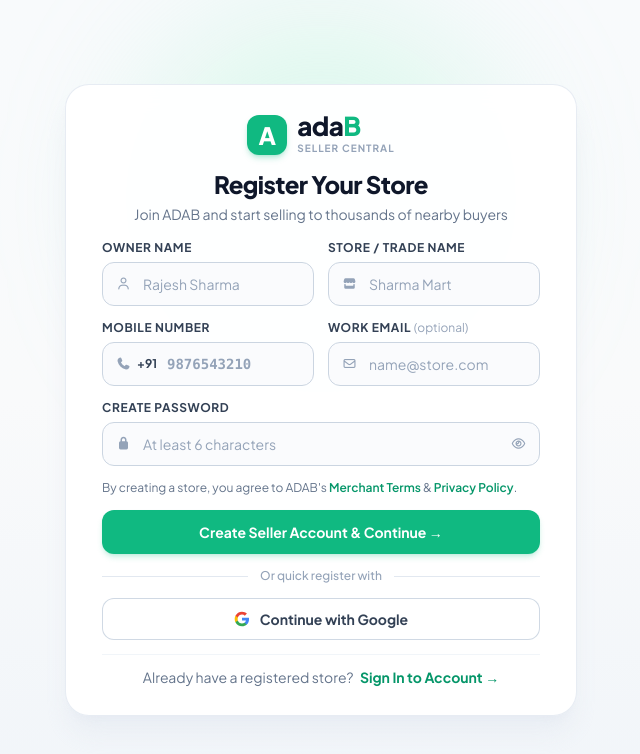
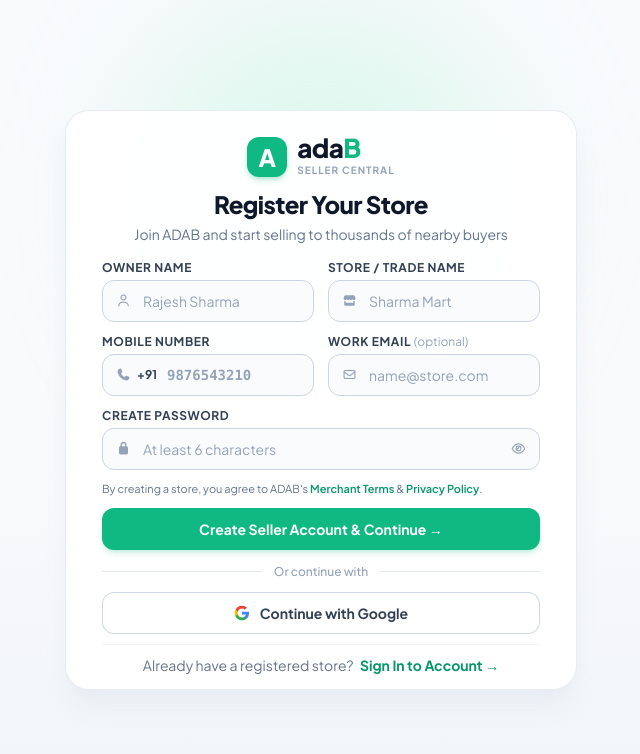
Before and after one commit to shaikh-farukh/ADAB-B2C-TEAM, a React (Vite) app in the folder ADAB-Shop-Portal/Shop-Frontend/: page /signup in a window 1280 px wide. Shown: the top 754 px of the page, without its empty margins (319-959 px from the left). Built offline with nearby package versions, Linux system fonts and the light colour scheme; no server answers.

Commit message:
style(auth): lock card height to 580px with flex distribution and synchronize google button text

```diff
--- a/ADAB-Shop-Portal/Shop-Frontend/src/pages/SignInPage.jsx
+++ b/ADAB-Shop-Portal/Shop-Frontend/src/pages/SignInPage.jsx
@@ -296,10 +296,12 @@ export default function SignInPage() {
 
       {/* Main Centered Floating Card */}
       <div className="w-full max-w-lg relative z-10 my-auto">
-        <div className="bg-white/95 backdrop-blur-md py-6 sm:py-7 px-6 sm:px-9 shadow-xl shadow-slate-200/60 border border-slate-200/80 rounded-2xl sm:rounded-3xl transition-all max-h-[calc(100dvh-1.5rem)] overflow-y-auto">
+        <div className="bg-white/95 backdrop-blur-md py-6 sm:py-6.5 px-6 sm:px-9 shadow-xl shadow-slate-200/60 border border-slate-200/80 rounded-2xl sm:rounded-3xl transition-all max-h-[calc(100dvh-1.5rem)] overflow-y-auto sm:h-[580px] flex flex-col justify-between">
 
+          {/* Top Section: Branding & Header */}
+          <div>
             {/* Logo & Branding */}
-          <div className="flex items-center justify-center gap-2.5 mb-2.5 sm:mb-3">
+            <div className="flex items-center justify-center gap-2.5 mb-2 sm:mb-2.5">
               <div className="w-9 h-9 sm:w-10 sm:h-10 bg-emerald-500 rounded-xl flex items-center justify-center text-white font-black text-xl sm:text-2xl shadow-md shadow-emerald-500/25">
                 A
               </div>
@@ -313,7 +315,7 @@ export default function SignInPage() {
               </div>
             </div>
 
-          <div className="text-center mb-3.5 sm:mb-4">
+            <div className="text-center mb-3 sm:mb-3.5">
               <h1 className="text-xl sm:text-2xl font-extrabold text-slate-900 tracking-tight leading-tight">
                 Welcome Back
               </h1>
@@ -321,9 +323,12 @@ export default function SignInPage() {
                 Sign in to manage your store, orders & inventory
               </p>
             </div>
+          </div>
 
+          {/* Middle Section: Sliders & Form */}
+          <div className="my-auto py-0.5">
             {/* Identifier Selector: Phone vs Email (Slider 1) */}
-          <div className="flex p-1 bg-slate-100/90 rounded-xl mb-3 sm:mb-3.5 border border-slate-200/60 h-[40px]">
+            <div className="flex p-1 bg-slate-100/90 rounded-xl mb-2.5 sm:mb-3 border border-slate-200/60 h-[38px] sm:h-[40px]">
               <button
                 type="button"
                 onClick={() => selectIdMode('phone')}
@@ -349,11 +354,11 @@ export default function SignInPage() {
             </div>
 
             {/* Sign In Form */}
-          <form className="space-y-3 sm:space-y-3.5" onSubmit={handleUnifiedSubmit} noValidate autoComplete="off">
+            <form className="space-y-2.5 sm:space-y-3" onSubmit={handleUnifiedSubmit} noValidate autoComplete="off">
 
               {/* Identifier Input */}
               <div>
-              <label className="block text-xs font-bold text-slate-700 uppercase tracking-wider mb-1.5">
+                <label className="block text-xs font-bold text-slate-700 uppercase tracking-wider mb-1">
                   {idMode === 'phone' ? 'Mobile Number' : 'Work Email Address'}
                 </label>
                 <div className="relative">
@@ -376,7 +381,7 @@ export default function SignInPage() {
                     value={idMode === 'phone' ? phone : email}
                     onChange={idMode === 'phone' ? handlePhoneChange : handleEmailChange}
                     placeholder={idMode === 'phone' ? '9876543210' : 'name@store.com'}
-                  className={`block w-full pr-3.5 py-2 h-[42px] sm:h-[44px] bg-slate-50/70 border border-slate-300 rounded-xl text-slate-900 placeholder-slate-400 outline-none focus:ring-2 focus:ring-emerald-500/20 focus:border-emerald-500 focus:bg-white text-xs sm:text-sm transition-all ${
+                    className={`block w-full pr-3.5 py-1.5 h-[40px] sm:h-[42px] bg-slate-50/70 border border-slate-300 rounded-xl text-slate-900 placeholder-slate-400 outline-none focus:ring-2 focus:ring-emerald-500/20 focus:border-emerald-500 focus:bg-white text-xs sm:text-sm transition-all ${
                       idMode === 'phone' ? 'pl-16 font-mono font-bold' : 'pl-10 font-sans'
                     }`}
                   />
@@ -385,7 +390,7 @@ export default function SignInPage() {
 
               {/* Method Switcher: Password vs OTP (Slider 2 - synced to match Slider 1) */}
               <div>
-              <div className="flex p-1 bg-slate-100/90 rounded-xl mb-2.5 border border-slate-200/60 h-[40px]">
+                <div className="flex p-1 bg-slate-100/90 rounded-xl mb-2 border border-slate-200/60 h-[38px] sm:h-[40px]">
                   <button
                     type="button"
                     onClick={() => {
@@ -422,7 +427,7 @@ export default function SignInPage() {
                 <div>
                   {authMode === 'password' ? (
                     <div>
-                    <div className="flex items-center justify-between mb-1.5">
+                      <div className="flex items-center justify-between mb-1">
                         <label className="block text-xs font-bold text-slate-700 uppercase tracking-wider">
                           Password
                         </label>
@@ -446,7 +451,7 @@ export default function SignInPage() {
                           value={password}
                           onChange={(e) => setPassword(e.target.value)}
                           placeholder="••••••••"
-                        className="block w-full h-[42px] sm:h-[44px] pl-10 pr-10 py-2 bg-slate-50/70 border border-slate-300 rounded-xl text-slate-900 placeholder-slate-400 outline-none focus:ring-2 focus:ring-emerald-500/20 focus:border-emerald-500 focus:bg-white text-xs sm:text-sm"
+                          className="block w-full h-[40px] sm:h-[42px] pl-10 pr-10 py-1.5 bg-slate-50/70 border border-slate-300 rounded-xl text-slate-900 placeholder-slate-400 outline-none focus:ring-2 focus:ring-emerald-500/20 focus:border-emerald-500 focus:bg-white text-xs sm:text-sm"
                         />
                         <button
                           type="button"
@@ -460,7 +465,7 @@ export default function SignInPage() {
                     </div>
                   ) : (
                     <div>
-                    <div className="flex items-center justify-between mb-1.5">
+                      <div className="flex items-center justify-between mb-1">
                         <label className="block text-xs font-bold text-slate-700 uppercase tracking-wider">
                           {otpSent ? 'Enter 6-Digit OTP' : 'One-Time Code'}
                         </label>
@@ -476,13 +481,13 @@ export default function SignInPage() {
                           type="button"
                           onClick={handleSendOtp}
                           disabled={submitting}
-                        className="w-full h-[42px] sm:h-[44px] rounded-xl border border-emerald-500 bg-emerald-50/60 hover:bg-emerald-100/80 text-emerald-700 font-bold text-xs sm:text-sm uppercase tracking-wider flex items-center justify-center gap-2 cursor-pointer transition disabled:opacity-60"
+                          className="w-full h-[40px] sm:h-[42px] rounded-xl border border-emerald-500 bg-emerald-50/60 hover:bg-emerald-100/80 text-emerald-700 font-bold text-xs sm:text-sm uppercase tracking-wider flex items-center justify-center gap-2 cursor-pointer transition disabled:opacity-60"
                         >
                           <i className="fa-solid fa-paper-plane text-xs text-emerald-600"></i>
                           <span>{submitting ? 'Sending Code...' : 'Request OTP Code'}</span>
                         </button>
                       ) : (
-                      <div className="flex items-center gap-2 h-[42px] sm:h-[44px] w-full">
+                        <div className="flex items-center gap-2 h-[40px] sm:h-[42px] w-full">
                           <div className="relative flex-1 h-full">
                             <div className="absolute inset-y-0 left-0 pl-3.5 flex items-center pointer-events-none text-slate-400">
                               <i className="fa-solid fa-shield-halved text-xs"></i>
@@ -495,14 +500,14 @@ export default function SignInPage() {
                               value={otp}
                               onChange={(e) => setOtp(e.target.value.replace(/\D/g, '').slice(0, 6))}
                               placeholder="123456"
-                            className="block w-full h-[42px] sm:h-[44px] pl-10 pr-3.5 bg-slate-50 border border-slate-300 rounded-xl text-slate-900 text-sm font-mono font-bold tracking-widest outline-none focus:ring-2 focus:ring-emerald-500/20 focus:border-emerald-500 focus:bg-white"
+                              className="block w-full h-[40px] sm:h-[42px] pl-10 pr-3.5 bg-slate-50 border border-slate-300 rounded-xl text-slate-900 text-sm font-mono font-bold tracking-widest outline-none focus:ring-2 focus:ring-emerald-500/20 focus:border-emerald-500 focus:bg-white"
                             />
                           </div>
                           <button
                             type="button"
                             onClick={handleSendOtp}
                             disabled={submitting || countdown > 0}
-                          className={`h-[42px] sm:h-[44px] px-3.5 rounded-xl text-xs sm:text-sm font-bold shrink-0 transition cursor-pointer ${
+                            className={`h-[40px] sm:h-[42px] px-3.5 rounded-xl text-xs sm:text-sm font-bold shrink-0 transition cursor-pointer ${
                               countdown > 0
                                 ? 'bg-slate-100 text-slate-400 border border-slate-200 cursor-not-allowed'
                                 : 'bg-emerald-50 text-emerald-700 border border-emerald-200 hover:bg-emerald-100'
@@ -521,14 +526,17 @@ export default function SignInPage() {
               <button
                 type="submit"
                 disabled={submitting}
-              className="w-full h-[42px] sm:h-[44px] flex justify-center items-center py-2 px-4 rounded-xl shadow-md shadow-emerald-500/20 text-xs sm:text-sm font-bold text-white bg-emerald-500 hover:bg-emerald-600 active:scale-[0.99] transition cursor-pointer disabled:bg-slate-300 disabled:shadow-none disabled:cursor-not-allowed"
+                className="w-full h-[40px] sm:h-[42px] flex justify-center items-center py-2 px-4 rounded-xl shadow-md shadow-emerald-500/20 text-xs sm:text-sm font-bold text-white bg-emerald-500 hover:bg-emerald-600 active:scale-[0.99] transition cursor-pointer disabled:bg-slate-300 disabled:shadow-none disabled:cursor-not-allowed"
               >
                 {submitting ? 'Authenticating...' : 'Sign In to Account'}
               </button>
             </form>
+          </div>
 
+          {/* Bottom Section: Social & Navigation */}
+          <div>
             {/* Social Divider */}
-          <div className="relative my-3 sm:my-3.5">
+            <div className="relative my-2.5 sm:my-3">
               <div className="absolute inset-0 flex items-center">
                 <div className="w-full border-t border-slate-200" />
               </div>
@@ -550,19 +558,19 @@ export default function SignInPage() {
                 <path fill="#FBBC05" d="M5.84 14.09c-.22-.66-.35-1.36-.35-2.09s.13-1.43.35-2.09V7.07H2.18C1.43 8.55 1 10.22 1 12s.43 3.45 1.18 4.93l2.85-2.22.81-.62z" />
                 <path fill="#EA4335" d="M12 5.38c1.62 0 3.06.56 4.21 1.64l3.15-3.15C17.45 2.09 14.97 1 12 1 7.7 1 3.99 3.47 2.18 7.07l3.66 2.84c.87-2.6 3.3-4.53 6.16-4.53z" />
               </svg>
-            Sign In with Google
+              Continue with Google
             </button>
 
             {/* Error / Info Feedback Slot (Only renders when active to prevent ghost gap) */}
             {(error || infoMsg) && (
-            <div className="mt-2.5 w-full">
+              <div className="mt-2 w-full">
                 {error ? (
-                <div className="w-full px-3 py-2 rounded-lg bg-rose-50 border border-rose-200 text-xs font-semibold text-rose-700 flex items-center gap-2">
+                  <div className="w-full px-3 py-1.5 rounded-lg bg-rose-50 border border-rose-200 text-xs font-semibold text-rose-700 flex items-center gap-2">
                     <i className="fa-solid fa-circle-exclamation text-rose-500 shrink-0 text-xs"></i>
                     <span className="leading-tight flex-1">{error}</span>
                   </div>
                 ) : (
-                <div className="w-full px-3 py-2 rounded-lg bg-emerald-50 border border-emerald-200 text-xs font-semibold text-emerald-800 flex items-center gap-2">
+                  <div className="w-full px-3 py-1.5 rounded-lg bg-emerald-50 border border-emerald-200 text-xs font-semibold text-emerald-800 flex items-center gap-2">
                     <i className="fa-solid fa-circle-check text-emerald-600 shrink-0 text-xs"></i>
                     <span className="leading-tight flex-1">{infoMsg}</span>
                   </div>
@@ -571,13 +579,14 @@ export default function SignInPage() {
             )}
 
             {/* Link to Sign Up */}
-          <div className="mt-3.5 pt-3 border-t border-slate-100 text-center">
+            <div className="mt-2.5 pt-2.5 border-t border-slate-100 text-center">
               <p className="text-xs sm:text-sm text-slate-500">
                 New merchant on ADAB?{' '}
                 <Link to="/signup" className="font-bold text-emerald-600 hover:text-emerald-700 ml-1">
                   Create a Seller Account &rarr;
                 </Link>
               </p>
+            </div>
           </div>
 
         </div>
--- a/ADAB-Shop-Portal/Shop-Frontend/src/pages/SignUpPage.jsx
+++ b/ADAB-Shop-Portal/Shop-Frontend/src/pages/SignUpPage.jsx
@@ -156,10 +156,12 @@ export default function SignUpPage() {
 
       {/* Main Centered Floating Card */}
       <div className="w-full max-w-lg relative z-10 my-auto">
-        <div className="bg-white/95 backdrop-blur-md py-6 sm:py-7 px-6 sm:px-9 shadow-xl shadow-slate-200/60 border border-slate-200/80 rounded-2xl sm:rounded-3xl transition-all max-h-[calc(100dvh-1.5rem)] overflow-y-auto">
+        <div className="bg-white/95 backdrop-blur-md py-6 sm:py-6.5 px-6 sm:px-9 shadow-xl shadow-slate-200/60 border border-slate-200/80 rounded-2xl sm:rounded-3xl transition-all max-h-[calc(100dvh-1.5rem)] overflow-y-auto sm:h-[580px] flex flex-col justify-between">
 
+          {/* Top Section: Branding & Header */}
+          <div>
             {/* Logo & Branding */}
-          <div className="flex items-center justify-center gap-2.5 mb-2.5 sm:mb-3">
+            <div className="flex items-center justify-center gap-2.5 mb-2 sm:mb-2.5">
               <div className="w-9 h-9 sm:w-10 sm:h-10 bg-emerald-500 rounded-xl flex items-center justify-center text-white font-black text-xl sm:text-2xl shadow-md shadow-emerald-500/25">
                 A
               </div>
@@ -173,7 +175,7 @@ export default function SignUpPage() {
               </div>
             </div>
 
-          <div className="text-center mb-3.5 sm:mb-4">
+            <div className="text-center mb-3 sm:mb-3.5">
               <h1 className="text-xl sm:text-2xl font-extrabold text-slate-900 tracking-tight leading-tight">
                 Register Your Store
               </h1>
@@ -181,14 +183,16 @@ export default function SignUpPage() {
                 Join ADAB and start selling to thousands of nearby buyers
               </p>
             </div>
+          </div>
 
-          {/* Sign Up Form */}
-          <form className="space-y-3 sm:space-y-3.5" onSubmit={handleSignUpSubmit} noValidate autoComplete="off">
+          {/* Middle Section: Form */}
+          <div className="my-auto py-0.5">
+            <form className="space-y-2.5 sm:space-y-3" onSubmit={handleSignUpSubmit} noValidate autoComplete="off">
 
               {/* Full Name & Store Name Grid */}
               <div className="grid grid-cols-1 sm:grid-cols-2 gap-3 sm:gap-3.5">
                 <div>
-                <label className="block text-xs font-bold text-slate-700 uppercase tracking-wider mb-1.5">
+                  <label className="block text-xs font-bold text-slate-700 uppercase tracking-wider mb-1">
                     Owner Name
                   </label>
                   <div className="relative">
@@ -200,13 +204,13 @@ export default function SignUpPage() {
                       value={fullName}
                       onChange={(e) => setFullName(e.target.value)}
                       placeholder="Rajesh Sharma"
-                    className="block w-full h-[42px] sm:h-[44px] pl-10 pr-3.5 bg-slate-50/70 border border-slate-300 rounded-xl text-slate-900 placeholder-slate-400 outline-none focus:ring-2 focus:ring-emerald-500/20 focus:border-emerald-500 focus:bg-white text-xs sm:text-sm transition-all"
+                      className="block w-full h-[40px] sm:h-[42px] pl-10 pr-3.5 bg-slate-50/70 border border-slate-300 rounded-xl text-slate-900 placeholder-slate-400 outline-none focus:ring-2 focus:ring-emerald-500/20 focus:border-emerald-500 focus:bg-white text-xs sm:text-sm transition-all"
                     />
                   </div>
                 </div>
 
                 <div>
-                <label className="block text-xs font-bold text-slate-700 uppercase tracking-wider mb-1.5">
+                  <label className="block text-xs font-bold text-slate-700 uppercase tracking-wider mb-1">
                     Store / Trade Name
                   </label>
                   <div className="relative">
@@ -218,7 +222,7 @@ export default function SignUpPage() {
                       value={storeName}
                       onChange={(e) => setStoreName(e.target.value)}
                       placeholder="Sharma Mart"
-                    className="block w-full h-[42px] sm:h-[44px] pl-10 pr-3.5 bg-slate-50/70 border border-slate-300 rounded-xl text-slate-900 placeholder-slate-400 outline-none focus:ring-2 focus:ring-emerald-500/20 focus:border-emerald-500 focus:bg-white text-xs sm:text-sm transition-all"
+                      className="block w-full h-[40px] sm:h-[42px] pl-10 pr-3.5 bg-slate-50/70 border border-slate-300 rounded-xl text-slate-900 placeholder-slate-400 outline-none focus:ring-2 focus:ring-emerald-500/20 focus:border-emerald-500 focus:bg-white text-xs sm:text-sm transition-all"
                     />
                   </div>
                 </div>
@@ -227,7 +231,7 @@ export default function SignUpPage() {
               {/* Mobile Phone & Work Email in 2 Columns on Desktop */}
               <div className="grid grid-cols-1 sm:grid-cols-2 gap-3 sm:gap-3.5">
                 <div>
-                <label className="block text-xs font-bold text-slate-700 uppercase tracking-wider mb-1.5">
+                  <label className="block text-xs font-bold text-slate-700 uppercase tracking-wider mb-1">
                     Mobile Number
                   </label>
                   <div className="relative">
@@ -242,13 +246,13 @@ export default function SignUpPage() {
                       value={phone}
                       onChange={handlePhoneChange}
                       placeholder="9876543210"
-                    className="block w-full pl-16 pr-3.5 py-2 h-[42px] sm:h-[44px] bg-slate-50/70 border border-slate-300 rounded-xl text-slate-900 placeholder-slate-400 font-mono font-bold text-xs sm:text-sm outline-none focus:ring-2 focus:ring-emerald-500/20 focus:border-emerald-500 focus:bg-white transition-all"
+                      className="block w-full pl-16 pr-3.5 py-1.5 h-[40px] sm:h-[42px] bg-slate-50/70 border border-slate-300 rounded-xl text-slate-900 placeholder-slate-400 font-mono font-bold text-xs sm:text-sm outline-none focus:ring-2 focus:ring-emerald-500/20 focus:border-emerald-500 focus:bg-white transition-all"
                     />
                   </div>
                 </div>
 
                 <div>
-                <label className="block text-xs font-bold text-slate-700 uppercase tracking-wider mb-1.5">
+                  <label className="block text-xs font-bold text-slate-700 uppercase tracking-wider mb-1">
                     Work Email <span className="text-slate-400 font-normal lowercase tracking-normal">(optional)</span>
                   </label>
                   <div className="relative">
@@ -260,7 +264,7 @@ export default function SignUpPage() {
                       value={email}
                       onChange={(e) => setEmail(e.target.value)}
                       placeholder="name@store.com"
-                    className="block w-full pl-10 pr-3.5 h-[42px] sm:h-[44px] bg-slate-50/70 border border-slate-300 rounded-xl text-slate-900 placeholder-slate-400 outline-none focus:ring-2 focus:ring-emerald-500/20 focus:border-emerald-500 focus:bg-white text-xs sm:text-sm transition-all"
+                      className="block w-full pl-10 pr-3.5 h-[40px] sm:h-[42px] bg-slate-50/70 border border-slate-300 rounded-xl text-slate-900 placeholder-slate-400 outline-none focus:ring-2 focus:ring-emerald-500/20 focus:border-emerald-500 focus:bg-white text-xs sm:text-sm transition-all"
                     />
                   </div>
                 </div>
@@ -268,7 +272,7 @@ export default function SignUpPage() {
 
               {/* Password */}
               <div>
-              <label className="block text-xs font-bold text-slate-700 uppercase tracking-wider mb-1.5">
+                <label className="block text-xs font-bold text-slate-700 uppercase tracking-wider mb-1">
                   Create Password
                 </label>
                 <div className="relative">
@@ -280,7 +284,7 @@ export default function SignUpPage() {
                     value={password}
                     onChange={(e) => setPassword(e.target.value)}
                     placeholder="At least 6 characters"
-                  className="block w-full h-[42px] sm:h-[44px] pl-10 pr-10 py-2 bg-slate-50/70 border border-slate-300 rounded-xl text-slate-900 placeholder-slate-400 outline-none focus:ring-2 focus:ring-emerald-500/20 focus:border-emerald-500 focus:bg-white text-xs sm:text-sm transition-all"
+                    className="block w-full h-[40px] sm:h-[42px] pl-10 pr-10 py-1.5 bg-slate-50/70 border border-slate-300 rounded-xl text-slate-900 placeholder-slate-400 outline-none focus:ring-2 focus:ring-emerald-500/20 focus:border-emerald-500 focus:bg-white text-xs sm:text-sm transition-all"
                   />
                   <button
                     type="button"
@@ -294,7 +298,7 @@ export default function SignUpPage() {
               </div>
 
               {/* Terms Notice */}
-            <p className="text-[11px] sm:text-xs text-slate-500 leading-tight">
+              <p className="text-[11px] text-slate-500 leading-tight">
                 By creating a store, you agree to ADAB's{' '}
                 <span className="text-emerald-600 font-semibold cursor-pointer">Merchant Terms</span> &{' '}
                 <span className="text-emerald-600 font-semibold cursor-pointer">Privacy Policy</span>.
@@ -304,19 +308,22 @@ export default function SignUpPage() {
               <button
                 type="submit"
                 disabled={submitting}
-              className="w-full h-[42px] sm:h-[44px] flex justify-center items-center py-2 px-4 rounded-xl shadow-md shadow-emerald-500/20 text-xs sm:text-sm font-bold text-white bg-emerald-500 hover:bg-emerald-600 active:scale-[0.99] transition cursor-pointer disabled:bg-slate-300 disabled:shadow-none disabled:cursor-not-allowed"
+                className="w-full h-[40px] sm:h-[42px] flex justify-center items-center py-2 px-4 rounded-xl shadow-md shadow-emerald-500/20 text-xs sm:text-sm font-bold text-white bg-emerald-500 hover:bg-emerald-600 active:scale-[0.99] transition cursor-pointer disabled:bg-slate-300 disabled:shadow-none disabled:cursor-not-allowed"
               >
                 {submitting ? 'Registering Store...' : 'Create Seller Account & Continue →'}
               </button>
             </form>
+          </div>
 
+          {/* Bottom Section: Social & Navigation */}
+          <div>
             {/* Social Divider */}
-          <div className="relative my-3 sm:my-3.5">
+            <div className="relative my-2.5 sm:my-3">
               <div className="absolute inset-0 flex items-center">
                 <div className="w-full border-t border-slate-200" />
               </div>
               <div className="relative flex justify-center text-xs">
-              <span className="px-3 bg-white text-slate-400 font-medium">Or quick register with</span>
+                <span className="px-3 bg-white text-slate-400 font-medium">Or continue with</span>
               </div>
             </div>
 
@@ -338,14 +345,14 @@ export default function SignUpPage() {
 
             {/* Error Feedback */}
             {error && (
-            <div className="mt-2.5 w-full px-3 py-2 rounded-lg bg-rose-50 border border-rose-200 text-xs font-semibold text-rose-700 flex items-center gap-2">
+              <div className="mt-2 w-full px-3 py-1.5 rounded-lg bg-rose-50 border border-rose-200 text-xs font-semibold text-rose-700 flex items-center gap-2">
                 <i className="fa-solid fa-circle-exclamation text-rose-500 shrink-0 text-xs"></i>
                 <span className="leading-tight flex-1">{error}</span>
               </div>
             )}
 
             {/* Link to Sign In */}
-          <div className="mt-3.5 pt-3 border-t border-slate-100 text-center">
+            <div className="mt-2.5 pt-2.5 border-t border-slate-100 text-center">
               <p className="text-xs sm:text-sm text-slate-500">
                 Already have a registered store?{' '}
                 <Link to="/login" className="font-bold text-emerald-600 hover:text-emerald-700 ml-1">
@@ -353,6 +360,7 @@ export default function SignUpPage() {
                 </Link>
               </p>
             </div>
+          </div>
 
         </div>
       </div>
```
Lines whose indentation alone changed are shown as unchanged.
